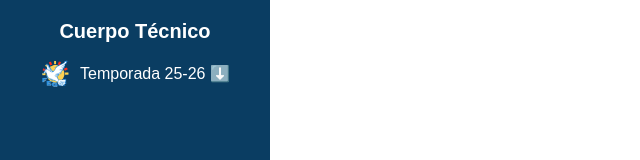
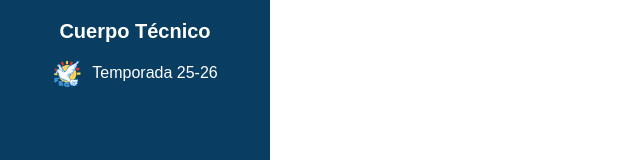
Before and after one commit to sesiononline/staff, a plain HTML site: page index.html in a window 1280 px wide. Shown: the top 160 px of the page, without its empty margins (0-640 px from the left). Drawn offline with Linux system fonts and the light colour scheme.

Commit message:
index.html

```diff
--- a/index.html
+++ b/index.html
@@ -77,7 +77,7 @@
     <h1>Cuerpo Técnico</h1>
     <div class="logo-title" onclick="toggleAllFolders()" style="cursor: pointer;">
   <img src="FE Grama.png" alt="Club Logo" />
-  <span>Temporada 25-26 ⬇️</span>
+  <span>Temporada 25-26</span>
 </div>
     <div id="menu"></div>
   </div>
```
